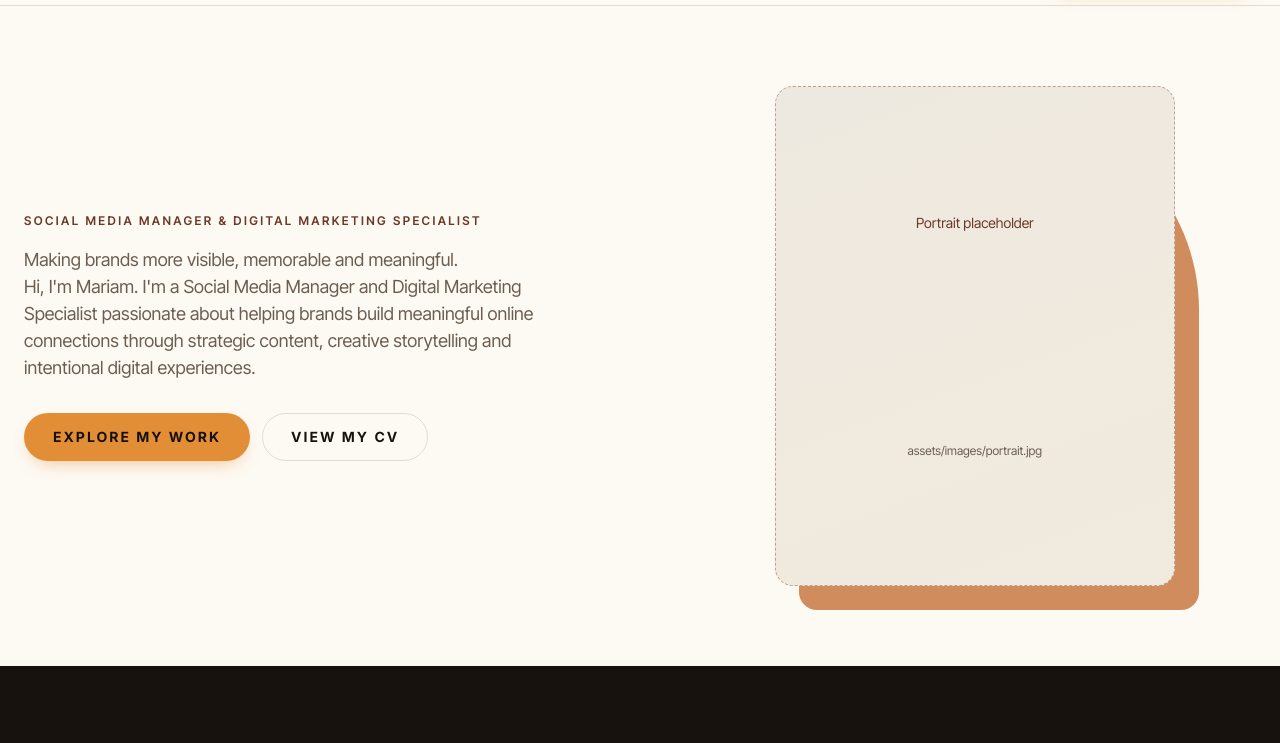
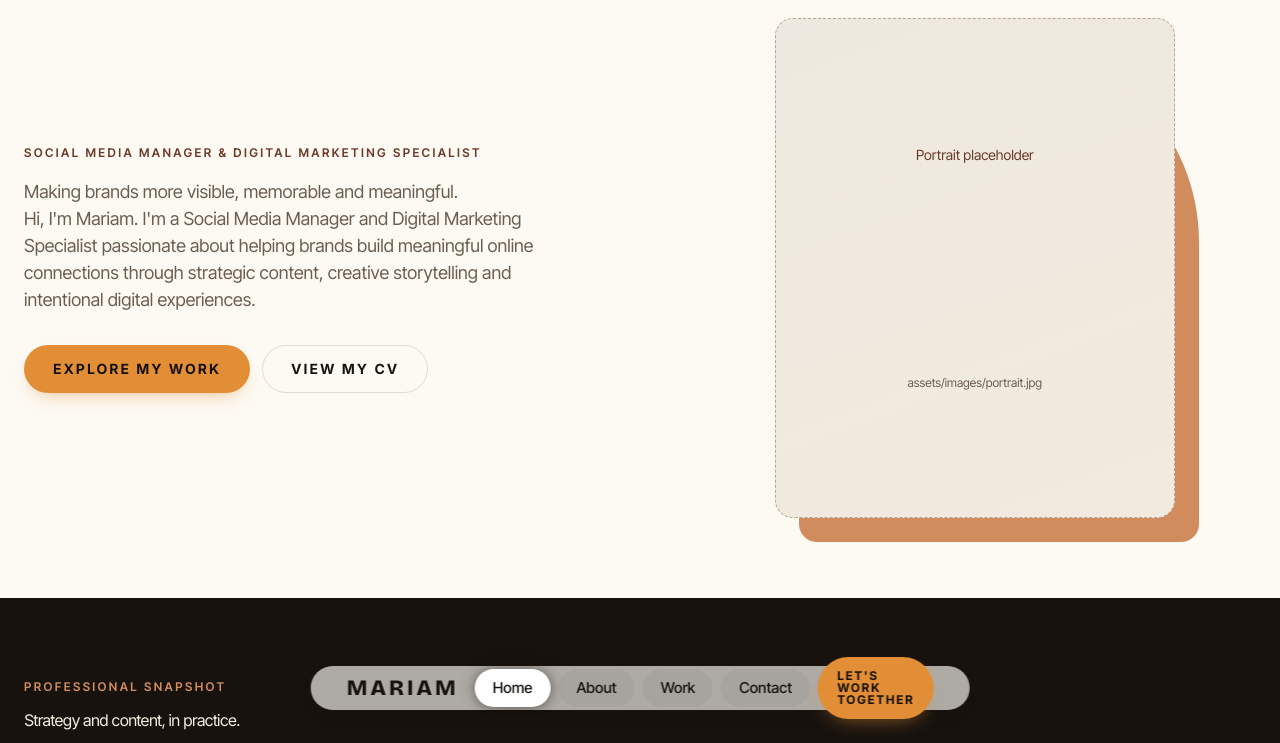
Before and after one commit to Rockybco/Rhea, a plain HTML site: page index.html in a window 1280 px wide. Shown: the part 62-805 px from the top of the page. Drawn offline with nearby package versions, Linux system fonts and the light colour scheme.

Commit message:
Move site nav to floating pill bar at centre bottom

```diff
--- a/css/style.css
+++ b/css/style.css
@@ -56,12 +56,26 @@ p{margin:0 0 16px;max-width:62ch}
 .link-btn{background:none;border:0;padding:0;font:600 14px var(--font-ui);color:var(--deep);cursor:pointer;border-bottom:1px solid currentColor}
 
 /* Header and navigation */
-.site-header{position:sticky;top:0;z-index:50;height:68px;background:rgba(253,250,244,.94);backdrop-filter:blur(10px);border-bottom:1px solid var(--line)}
-.bar{height:100%;display:flex;align-items:center;justify-content:space-between;gap:24px}
+.site-header{
+  position:fixed; bottom:28px; left:50%; transform:translateX(-50%); z-index:50;
+  height:44px; display:flex; align-items:center; gap:16px;
+  background:rgba(253,250,244,.66); backdrop-filter:blur(20px);
+  border-radius:999px; padding:0 12px;
+  box-shadow:0 6px 20px -12px rgba(23,18,14,.35);
+}
+.bar{height:100%;display:flex;align-items:center;gap:16px}
 .logo{font-family:var(--font-display);font-weight:800;font-size:22px;letter-spacing:3px;color:var(--espresso);text-decoration:none}
-.site-nav{display:flex;align-items:center;gap:32px}
-.site-nav a:not(.btn){color:var(--espresso);text-decoration:none;font-size:15px;font-weight:500;padding:6px 0;background:linear-gradient(var(--deep),var(--deep)) 0 100%/0 1.5px no-repeat;transition:background-size var(--fast) var(--ease),color var(--fast)}
-.site-nav a:not(.btn):hover,.site-nav a[aria-current="page"]{background-size:100% 1.5px;color:var(--deep)}
+.site-nav{display:flex;align-items:center;gap:8px}
+.site-nav a:not(.btn){
+  color:var(--espresso);text-decoration:none;font-size:15px;font-weight:500;
+  padding:8px 18px;border-radius:999px;background:rgba(23,18,14,.04);
+  transition:background var(--fast) var(--ease),box-shadow var(--fast) var(--ease),color var(--fast) var(--ease);
+}
+.site-nav a:not(.btn):hover,
+.site-nav a[aria-current="page"]{
+  background:var(--white);color:var(--espresso);
+  box-shadow:0 0 16px -2px rgba(23,18,14,.5),0 2px 8px rgba(23,18,14,.18);
+}
 .nav-toggle{display:none;position:relative;width:44px;height:44px;background:none;border:0;cursor:pointer}
 .nav-toggle span{position:absolute;left:10px;right:10px;height:2px;background:var(--espresso);transition:transform var(--slow) var(--ease),opacity var(--fast)}
 .nav-toggle span:nth-child(1){top:16px}
@@ -70,9 +84,9 @@ p{margin:0 0 16px;max-width:62ch}
 .nav-open .nav-toggle span:nth-child(2){transform:translateY(-5px) rotate(-45deg)}
 @media (max-width:820px){
   .nav-toggle{display:block}
-  .site-nav{position:absolute;top:68px;left:0;right:0;flex-direction:column;align-items:stretch;gap:0;background:var(--ivory);padding:12px 24px 24px;border-bottom:1px solid var(--line);opacity:0;visibility:hidden;transform:translateY(-8px);transition:opacity var(--fast) var(--ease),transform var(--slow) var(--ease-out),visibility var(--slow)}
+  .site-nav{position:absolute;bottom:calc(100% + 10px);left:0;right:0;flex-direction:column;align-items:stretch;gap:0;background:var(--ivory);padding:12px 24px 24px;border-radius:12px;opacity:0;visibility:hidden;transform:translateY(8px);transition:opacity var(--fast) var(--ease),transform var(--slow) var(--ease-out),visibility var(--slow)}
   .nav-open .site-nav{opacity:1;visibility:visible;transform:none}
-  .site-nav a:not(.btn){padding:14px 0;border-bottom:1px solid var(--line)}
+  .site-nav a:not(.btn){padding:12px 0;background:none;box-shadow:none}
   .site-nav .btn{margin-top:16px}
 }
 
```
